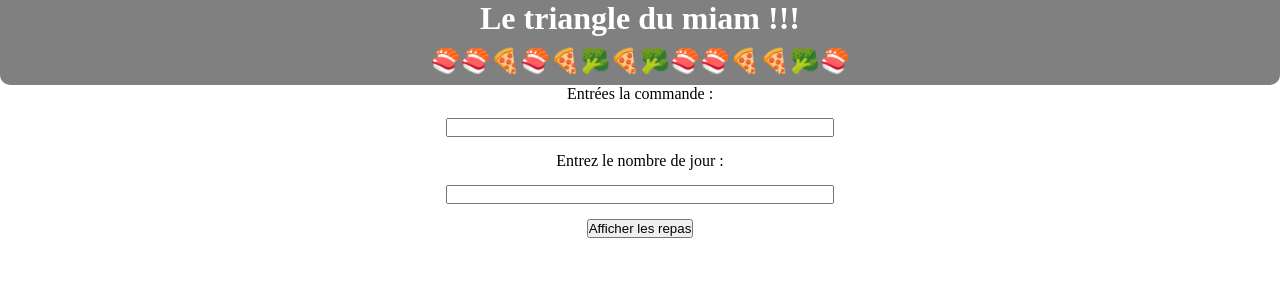
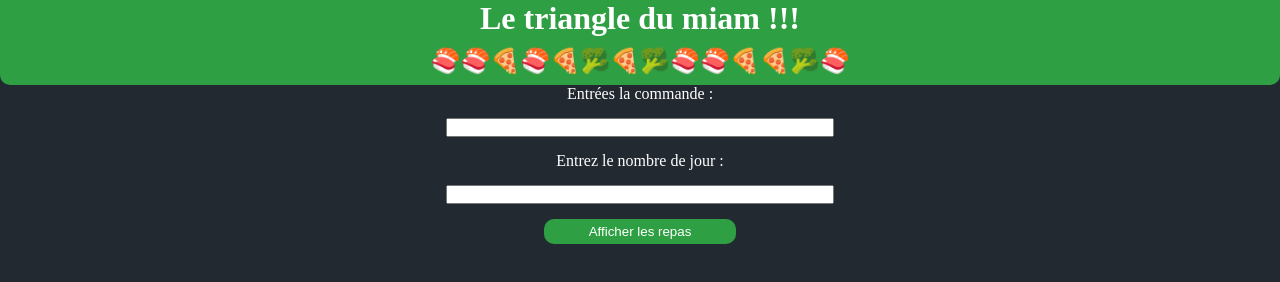
Before and after one commit to yohann-kevin/Triangle-du-miam, a website: page index.html in a window 1280 px wide. Drawn offline with Linux system fonts and the light colour scheme.

Commit message:
feat : custom style

```diff
--- a/style/main.css
+++ b/style/main.css
@@ -3,9 +3,14 @@
     padding: 0;
 }
 
+body {
+    background-color: #222931;
+    color: #ffffff;
+}
+
 #header {
     width: 100%;
-    background-color: grey;
+    background-color: #2ea043;
     border-bottom-right-radius: 10px;
     border-bottom-left-radius: 10px;
 }
@@ -60,7 +65,30 @@
 }
 
 #section button {
-    width: 20;
+    width: 15%;
+    height: 25px;
+    border-radius: 10px;
+    -webkit-border-radius: 10px;
+    -moz-border-radius: 10px;
+    -ms-border-radius: 10px;
+    -o-border-radius: 10px;
+    background-color: #2ea043;
+    color: #ffffff;
+    border: none;
+    transition: 0.5s;
+    -webkit-transition: 0.5s;
+    -moz-transition: 0.5s;
+    -ms-transition: 0.5s;
+    -o-transition: 0.5s;
+}
+
+#section button:hover {
+    cursor: pointer;
+    transform: scale(1.2);
+    -webkit-transform: scale(1.2);
+    -moz-transform: scale(1.2);
+    -ms-transform: scale(1.2);
+    -o-transform: scale(1.2);
 }
 
 #titleResults {
```
